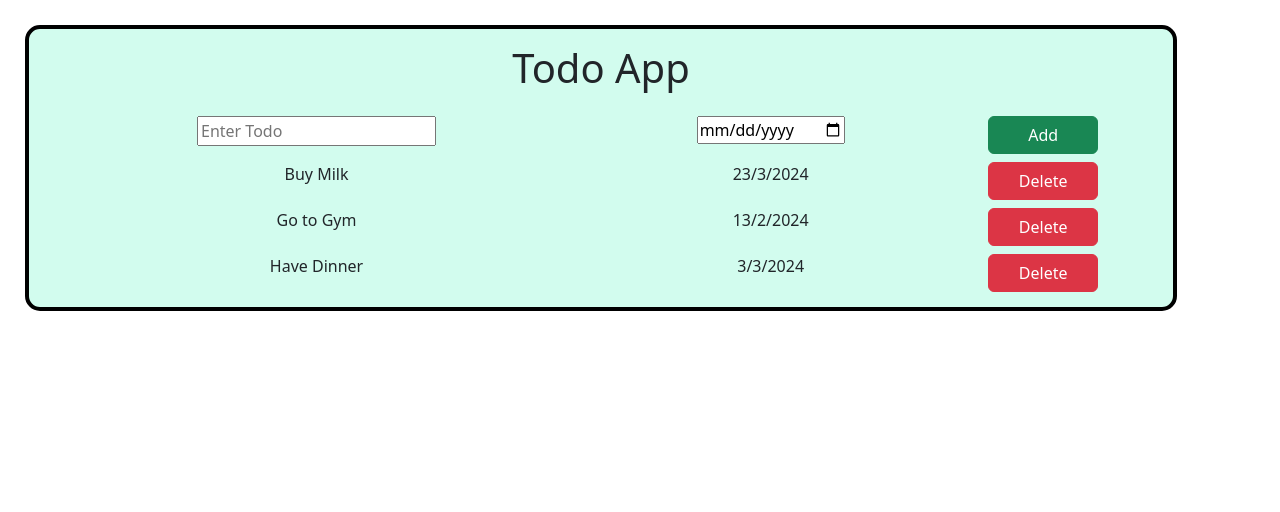
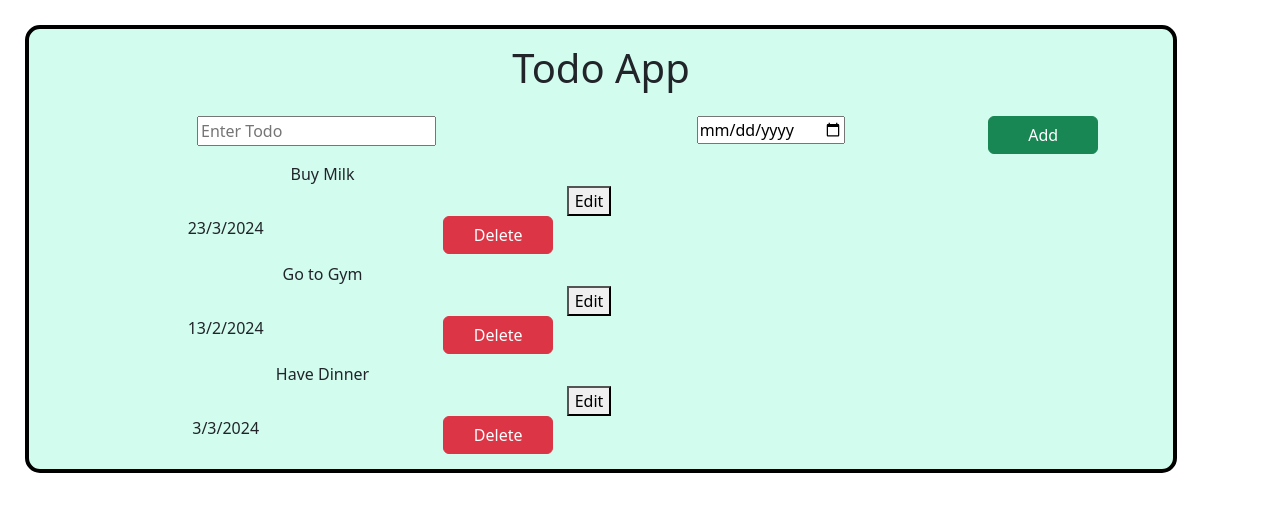
Before and after one commit to Arslanj9/React-Bootstrap_TodoApp, a React (Vite) app: page / in a window 1280 px wide. Shown: the top 512 px of the page. Built offline with nearby package versions, Linux system fonts and the light colour scheme.

Commit message:
Added edit functionality

```diff
--- a/src/App.jsx
+++ b/src/App.jsx
@@ -38,14 +38,16 @@ const App = () => {
     setItems(newItems)
   }
 
-
+  const handleEdit = (todoName, newText) => {
+    setItems((prevTodos) => prevTodos.map((todo) => todo.name == todoName ? {...todo, name: newText} : todo))
+  }
 
   return (
     <Container>
       <AppName />
       <AddTodo handleSubmit={onSubmit}/>
 
-      { items.length == 0 ? <WelcomeMsge /> : <TodoItems items={items} handleDeleteItem={handleDeleteItem}/>}
+      { items.length == 0 ? <WelcomeMsge /> : <TodoItems items={items} handleDeleteItem={handleDeleteItem} handleEdit={handleEdit}/>}
       {/* We can also achieve same results by this method given below */}
       {/* --------- Logical AND operator --------- */}
       {/* { items.length == 0 && <WelcomeMsge/> }
--- a/src/components/TodoItem.jsx
+++ b/src/components/TodoItem.jsx
@@ -1,11 +1,36 @@
+import { useState } from 'react';
 import styles from './TodoItem.module.css'
 
-const TodoItem1 = ({todoName, todoDate, handleDeleteItem}) => {
+const TodoItem1 = ({todoName, todoDate, handleDeleteItem, handleEdit}) => {
+
+  const [isEditing, setIsEditing] = useState(false)
+  const [newText, setNewText] = useState(todoName)
+
+  const handleEditBtn = () => {
+    setIsEditing(!isEditing)
+  }
+
+  const handleSaveBtn = () => {
+    setIsEditing(false)
+    handleEdit(todoName, newText)
+  }
+
 
   return (
     <>
       <div className="row container mt-2 text-center">
-        <div className="col-6">{todoName}</div>
+        {isEditing == true ?
+          <div>
+            <input type="text" value={newText} onChange={(e) => setNewText(e.target.value)}/>
+            <button onClick={handleSaveBtn}>Save</button>
+          </div>:
+          <div>
+            <div className="col-6">{todoName}</div>
+            <button onClick={handleEditBtn}>Edit</button>
+          </div>
+        }
+
+
         <div className="col-4">{todoDate}</div>
         <div className="col-2">
           <button
--- a/src/components/TodoItems.jsx
+++ b/src/components/TodoItems.jsx
@@ -1,6 +1,6 @@
 import TodoItem from './TodoItem'
 
-const TodoItems = ({items, handleDeleteItem}) => {
+const TodoItems = ({items, handleDeleteItem, handleEdit}) => {
   return (
     <>
       {items.map((item, index) =>
@@ -9,6 +9,7 @@ const TodoItems = ({items, handleDeleteItem}) => {
           todoName={item.name}
           todoDate={item.date}
           handleDeleteItem={handleDeleteItem}
+          handleEdit={handleEdit}
         />
       )}
     </>
```
